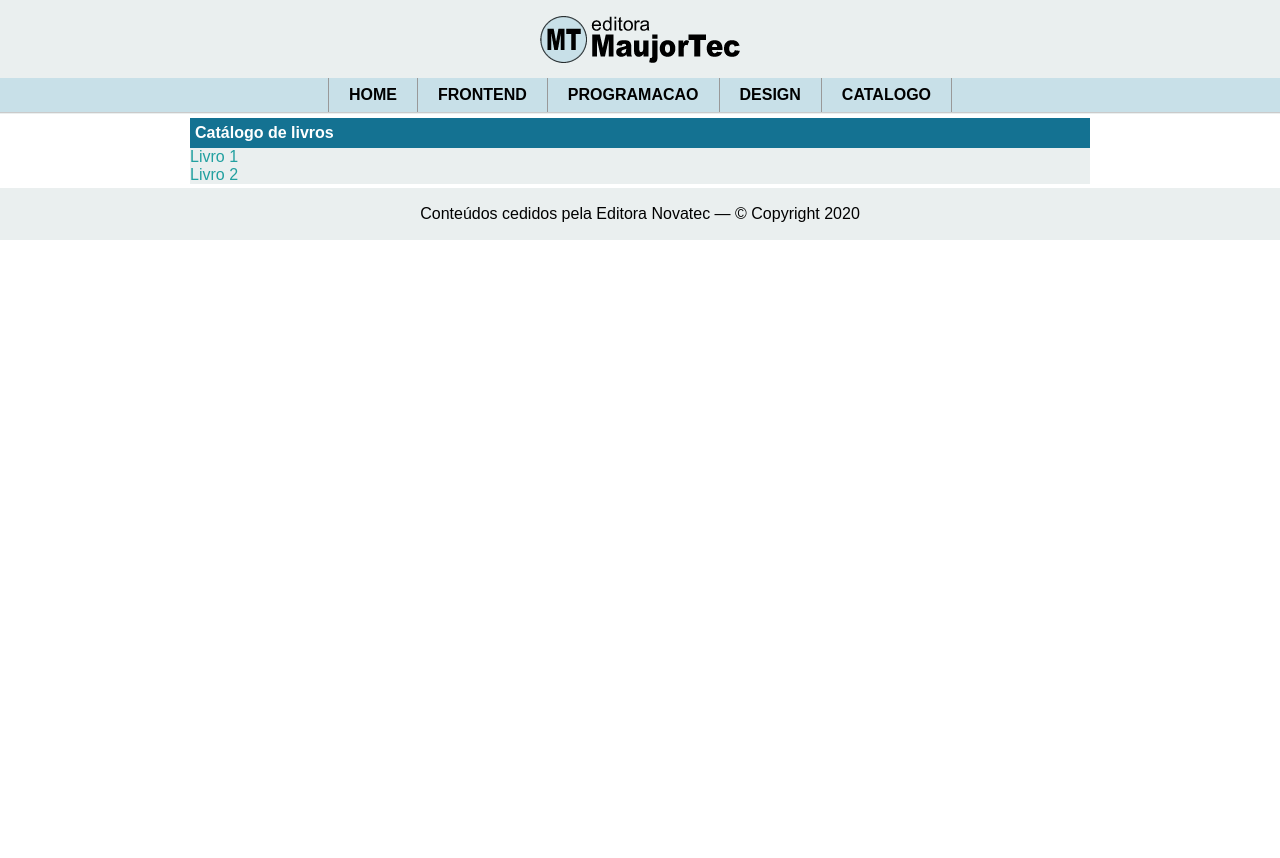
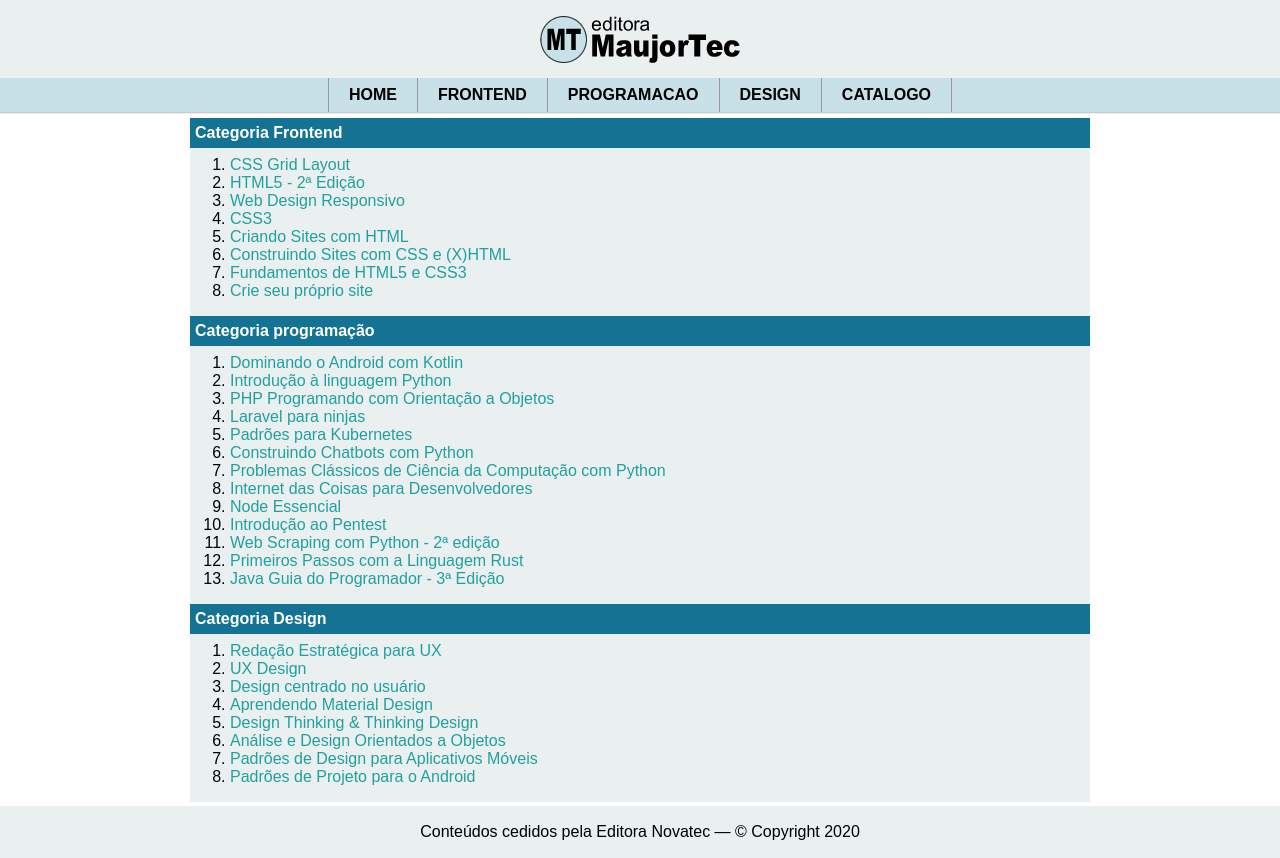
Before and after one commit to Klaudio0707/Editora, a React (Create React App) app: page /catalogo in a window 1280 px wide. Before the commit the page ends 800 px from the top, so only its background shows below. Built offline with nearby package versions, Linux system fonts and the light colour scheme.

Commit message:
Seção frontend e  Catalogo, prontos

```diff
--- a/src/components/Catalogo.js
+++ b/src/components/Catalogo.js
@@ -1,17 +1,47 @@
-import React from "react";
+import React, { Fragment } from "react";
+import { Link } from "react-router-dom";
 
-const Catalogo = () => (
-  <main className="principal">
-    <h2>Catálogo de livros</h2>
-    <ul>
-      <li>
-        <a href="#">Livro 1</a>
-      </li>
-      <li>
-        <a href="#">Livro 2</a>
-      </li>
-    </ul>
-  </main>
-);
+const Catalogo = ({ livros }) => {
+  return (
+    <main className="principal">
+      <h2> Categoria Frontend</h2>
+      <ol>
+        {livros
+          .filter(livro => livro.categoria === "frontend")
+          // se categoria de livro for frontend
+          .map(livro => (
+            // o map fica encarregado de criar a lista de cada item do objeto pelo filter
+            <li key={livro.id}>
+              {/* // o link é responsável em linkar cada linha do titulo do slug - do slug x pega titulo x */}
+              <Link to={`/livro/${livro.slug}`}>{livro.titulo}</Link>
+            </li>
+          ))}
+      </ol>
+      <h2>Categoria programação</h2>
+      <ol>
+        {livros
+          .filter(livro => livro.categoria === "programacao")
+          .map(livro => (
+            <li key={livro.id}>
+              <Link to={`/livro/${livro.slug}`}>{livro.titulo}</Link>
+            </li>
+          ))}
 
+      </ol>
+      <h2>Categoria Design</h2>
+      <ol>
+        {livros
+          .filter(livro => livro.categoria === "design")
+          .map(livro => (
+            <li key={livro.id}>
+              <Link to={`/livro/${livro.slug}`}>{livro.titulo}</Link>
+            </li>
+          ))}
+      </ol>
+    </main>
+
+  )
+
+
+}
 export default Catalogo;
--- a/src/components/Frontend.js
+++ b/src/components/Frontend.js
@@ -1,12 +1,33 @@
 import React from "react";
+import { Link } from "react-router-dom";
 
-const Frontend = () => (
+const Frontend = ({ livros }) => (
   <main className="principal">
-    <h2>Categoria frontend</h2>
-    <div className="card">
-      <p>Conteúdos da página Frontend</p>
-    </div>
+    <h2>Categoria Frontend</h2>
+    {livros
+      .filter(cat => cat.categoria === "frontend")
+      .map(livro => (
+        <div className="card" key={livro.id}>
+          <div className="thumb">
+            <img src={"/imagens/capas/" + livro.id + ".jpg"}
+              alt="Thumbnail da capa do livro..."
+            />
+          </div>
+          {livros
+            .filter(c => c.slug === livro.slug)
+            .map(livro => (
+              <span key={livro.slug}>
+                <Link to={`/livro/${livro.slug}`}>
+                  {< div className="detalhes">
+                    <h3>{livro.titulo}</h3>
+                    <p>{livro.descricao.slice(0, 130) + "..."}</p>
+                    <p>Leia Mais &gt;</p>
+                  </div>}
+                </Link>
+              </span>
+            ))}
+        </div>
+      ))}
   </main>
-);
-
+)
 export default Frontend;
--- a/src/components/Home.js
+++ b/src/components/Home.js
@@ -3,7 +3,6 @@
 
   {/* // objeto livros é passado como um props dentro do componente home */}
 const Home = ({ livros }) => (
-
 
   <main className="principal">
     <h2>Último lançamentos</h2>
@@ -24,7 +23,7 @@
                   <div className="detalhes">
                     <h3>{livro.titulo}</h3>
                     <p>{livro.descricao.slice(0, 130) + "..."}</p>
-                    <p>Leoa masi &gt;</p>
+                    <p>Leia Mais &gt; </p>
                   </div>
                 }
               </Link>
```
